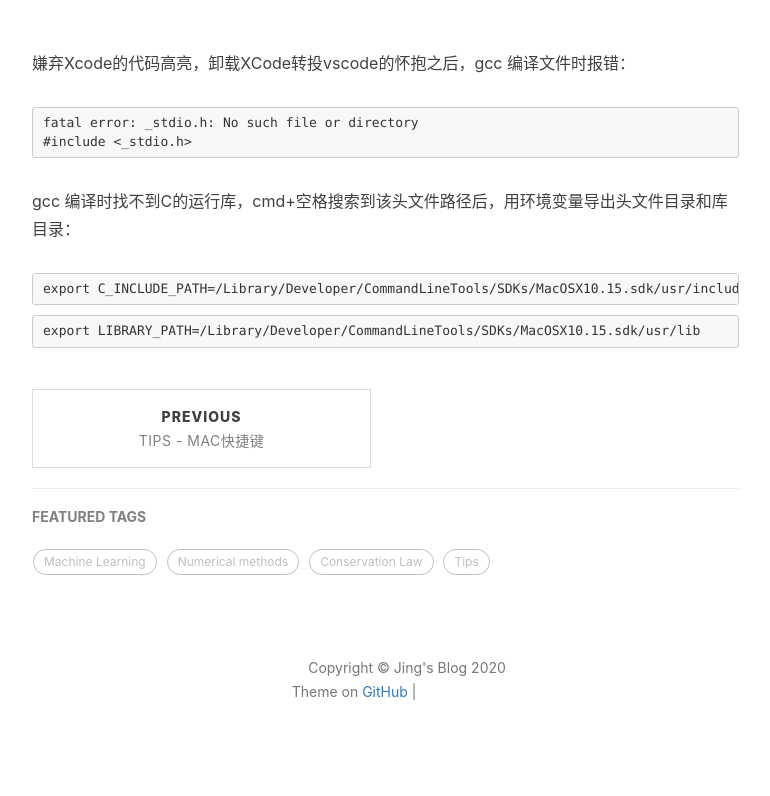
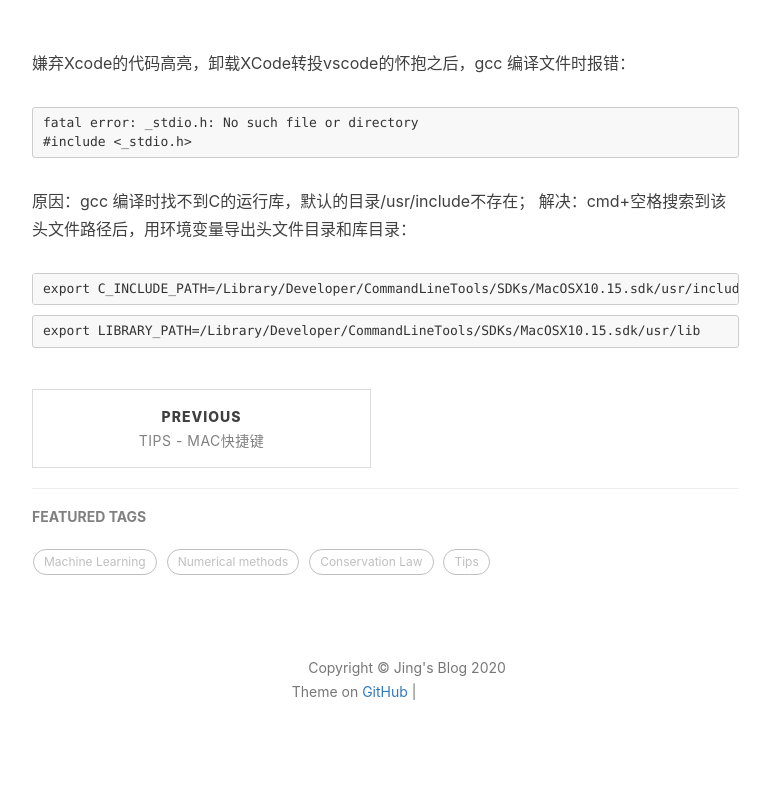
Before and after one commit to HuangJing0/HuangJing0.github.io, a Jekyll site: the page built from _posts/2020-03-31-[Tips for MAC] MAC命令行gcc编译失败.md, in a window 1280 px wide. Shown: the part 347-1143 px from the top of the page, without its empty margins (233-1003 px from the left). Built offline with Jekyll 4.4.1, drawn with Linux system fonts in a browser that asks for light colours; our own code applies the rules of GitHub Pages for plain Markdown files; comment, search, counter and statistics services are not loaded; grey boxes are pictures that could not be loaded.

Commit message:
Update post

````diff
--- a/_posts/2020-03-31-[Tips for MAC] MAC命令行gcc编译失败.md
+++ b/_posts/2020-03-31-[Tips for MAC] MAC命令行gcc编译失败.md
@@ -14,13 +14,14 @@ tags:
 
 嫌弃Xcode的代码高亮，卸载XCode转投vscode的怀抱之后，gcc 编译文件时报错：
 
-```PowerShell
+```C
 fatal error: _stdio.h: No such file or directory
 #include <_stdio.h>
  ```
 
 
-gcc 编译时找不到C的运行库，cmd+空格搜索到该头文件路径后，用环境变量导出头文件目录和库目录：
+原因：gcc 编译时找不到C的运行库，默认的目录/usr/include不存在；
+解决：cmd+空格搜索到该头文件路径后，用环境变量导出头文件目录和库目录：
 
 ```
 export C_INCLUDE_PATH=/Library/Developer/CommandLineTools/SDKs/MacOSX10.15.sdk/usr/include
````
